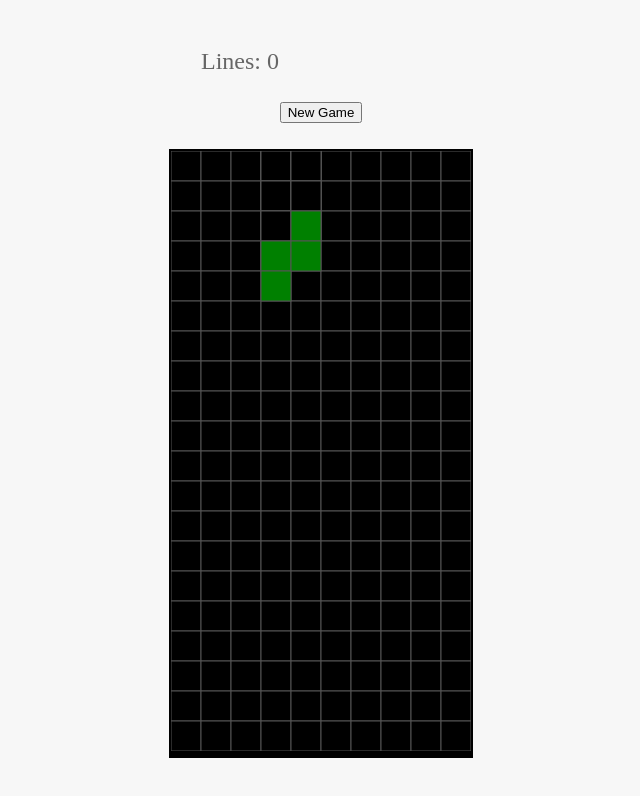
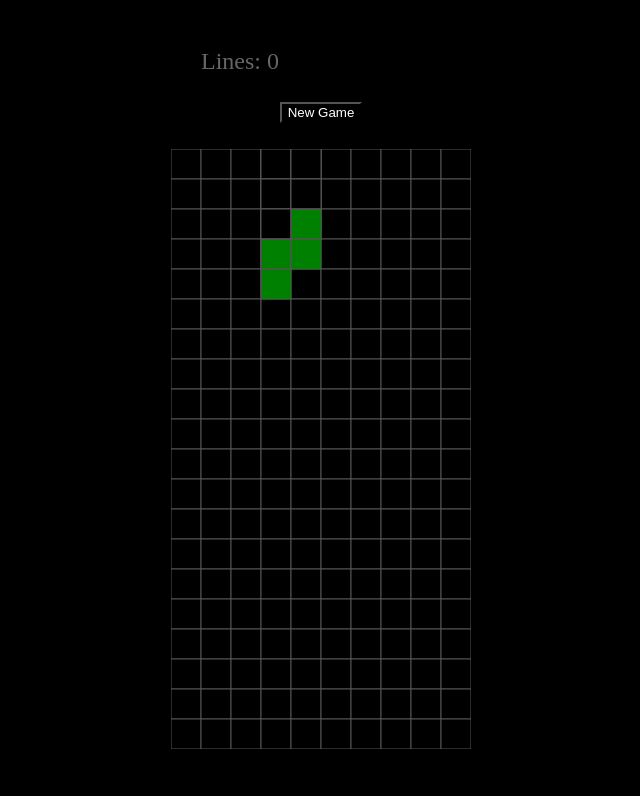
Before and after one commit to imsolost/browser-games, a website: page public/tetris.html in a window 1280 px wide. Shown: the whole page, without its empty margins (319-959 px from the left). Drawn offline with Linux system fonts and the light colour scheme.

Commit message:
fixed some formatting and visual effects

```diff
--- a/public/css/tetris.css
+++ b/public/css/tetris.css
@@ -1,11 +1,11 @@
 html {
-  background: #F7F7F7;
+  background: black;
 }
 
 #board {
   margin: 0 auto;
   display: block;
-  border: 2px solid black;
+  box-shadow: 2px black;
   border-bottom: 7px solid black;
   background-color: black;
 }
@@ -25,4 +25,6 @@ html {
   margin: 0 auto;
   margin-top: 2em;
   margin-bottom: 2em;
+  background-color: black;
+  color: white;
 }
```
Also changed, not shown: public/js/tetris.js (+0 -14 lines).
